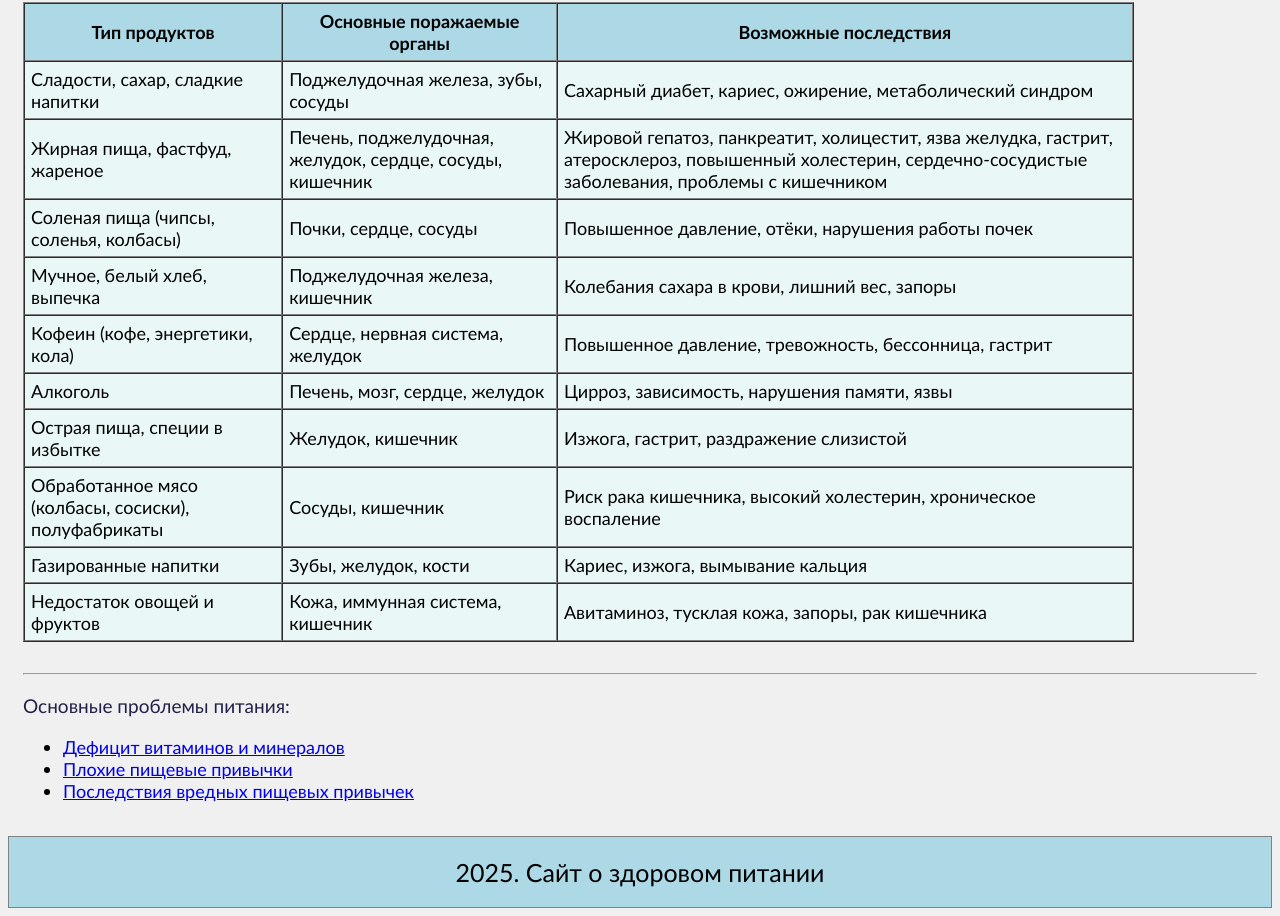
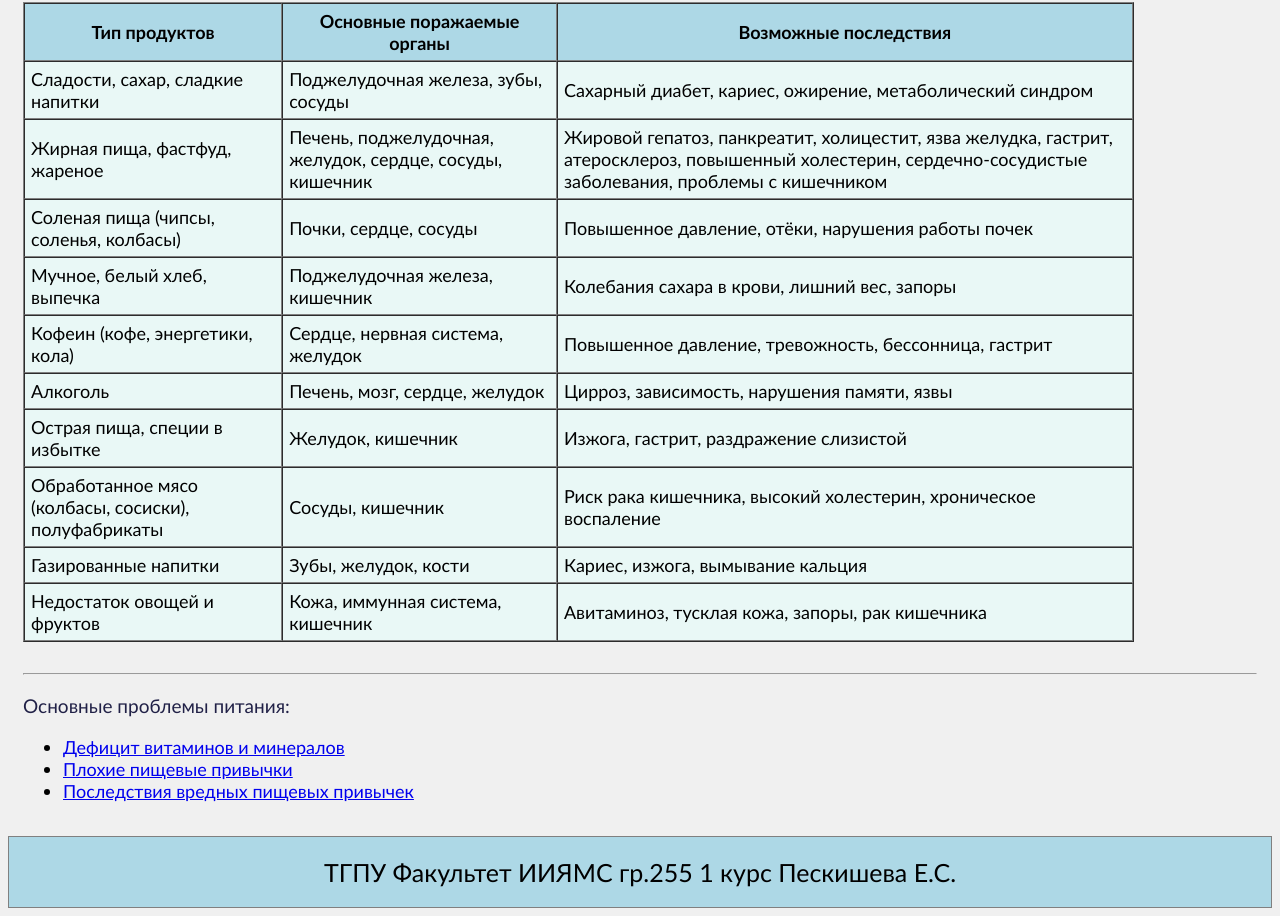
Before and after one commit to patriOt228-dot/patriOt228-dot.github.io, a plain HTML site: page bad-habits-effects.html in a window 1280 px wide. Shown: the part 700-1616 px from the top of the page. Drawn offline with Linux system fonts and the light colour scheme.

Commit message:
Footer changed

```diff
--- a/bad-habits-effects.html
+++ b/bad-habits-effects.html
@@ -109,7 +109,7 @@
     </main>
 
     <footer>
-        2025. Сайт о здоровом питании
+        ТГПУ Факультет ИИЯМС гр.255 1 курс Пескишева Е.С.
     </footer>
 </body>
 </html>
```
Also changed, not shown: bad-habits.html (+1 -1 lines), deficit.html (+1 -1 lines), index.html (+1 -1 lines).
